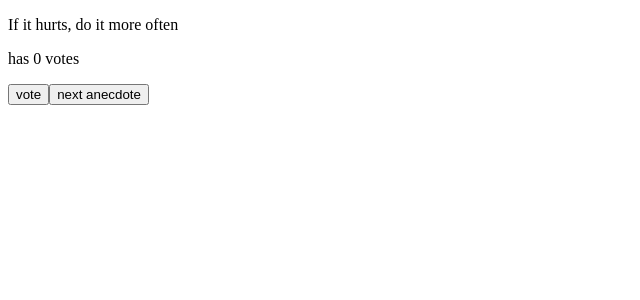
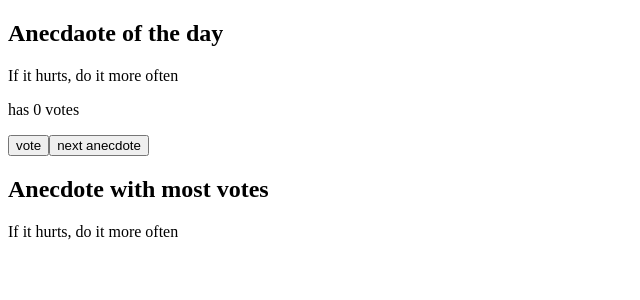
Before and after one commit to wilson-diaz/fullstackopen, a React (Create React App) app in the folder part1/anecdotes/: page / in a window 1280 px wide. Shown: the top 300 px of the page, without its empty margins (0-640 px from the left). Built offline with nearby package versions, Linux system fonts and the light colour scheme.

Commit message:
1.14: show anecdote with most points

```diff
--- a/part1/anecdotes/src/App.js
+++ b/part1/anecdotes/src/App.js
@@ -23,10 +23,14 @@ const App = () => {
 
   return (
     <div>
+      <h2>Anecdaote of the day</h2>
       <p>{anecdotes[selected]}</p>
       <p>has {points[selected]} votes</p>
       <button onClick={vote}>vote</button>
       <button onClick={getNewIndex}>next anecdote</button>
+
+      <h2>Anecdote with most votes</h2>
+      <p>{anecdotes[points.indexOf(Math.max(...points))]}</p>
     </div>
   )
 }
```
